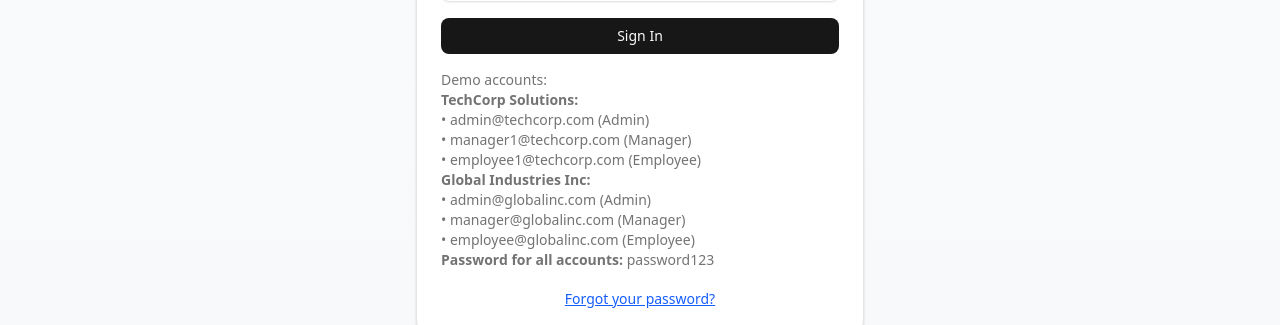
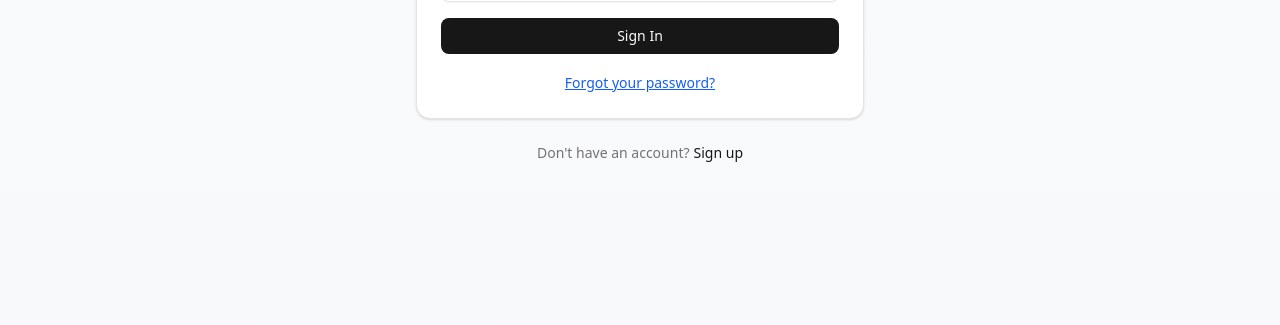
Before and after one commit to DeepPatel4505/OdooXAmalthea_CodeCatalyst, a React app in the folder Frontend/: page /login in a window 1280 px wide. Shown: the part 408-733 px from the top of the page. Built offline with nearby package versions, Linux system fonts and the light colour scheme; no server answers; the HTML template or start-up script is replaced by a standard one.

Commit message:
Remove demo account information from LoginForm component and comment out Google Fonts import in index.css for cleaner code.

```diff
--- a/Frontend/src/components/auth/LoginForm.jsx
+++ b/Frontend/src/components/auth/LoginForm.jsx
@@ -161,27 +161,6 @@ export function LoginForm({ onSuccess }) {
           </div>
         )}
 
-        {!showForgotPassword && (
-          <div className="mt-4 text-sm text-muted-foreground">
-            <p>Demo accounts:</p>
-            <p>
-              <strong>TechCorp Solutions:</strong>
-            </p>
-            <p>• admin@techcorp.com (Admin)</p>
-            <p>• manager1@techcorp.com (Manager)</p>
-            <p>• employee1@techcorp.com (Employee)</p>
-            <p>
-              <strong>Global Industries Inc:</strong>
-            </p>
-            <p>• admin@globalinc.com (Admin)</p>
-            <p>• manager@globalinc.com (Manager)</p>
-            <p>• employee@globalinc.com (Employee)</p>
-            <p>
-              <strong>Password for all accounts:</strong> password123
-            </p>
-          </div>
-        )}
-
         <div className="mt-4 text-center">
           {!showForgotPassword ? (
             <button
--- a/Frontend/src/index.css
+++ b/Frontend/src/index.css
@@ -1,6 +1,6 @@
 @import "tailwindcss";
 @import "tw-animate-css";
-@import url('https://fonts.googleapis.com/css2?family=Inter:wght@300;400;500;600;700&display=swap');
+/* @import url('https://fonts.googleapis.com/css2?family=Inter:wght@300;400;500;600;700&display=swap'); */
 
 @custom-variant dark (&:is(.dark *));
 
```
